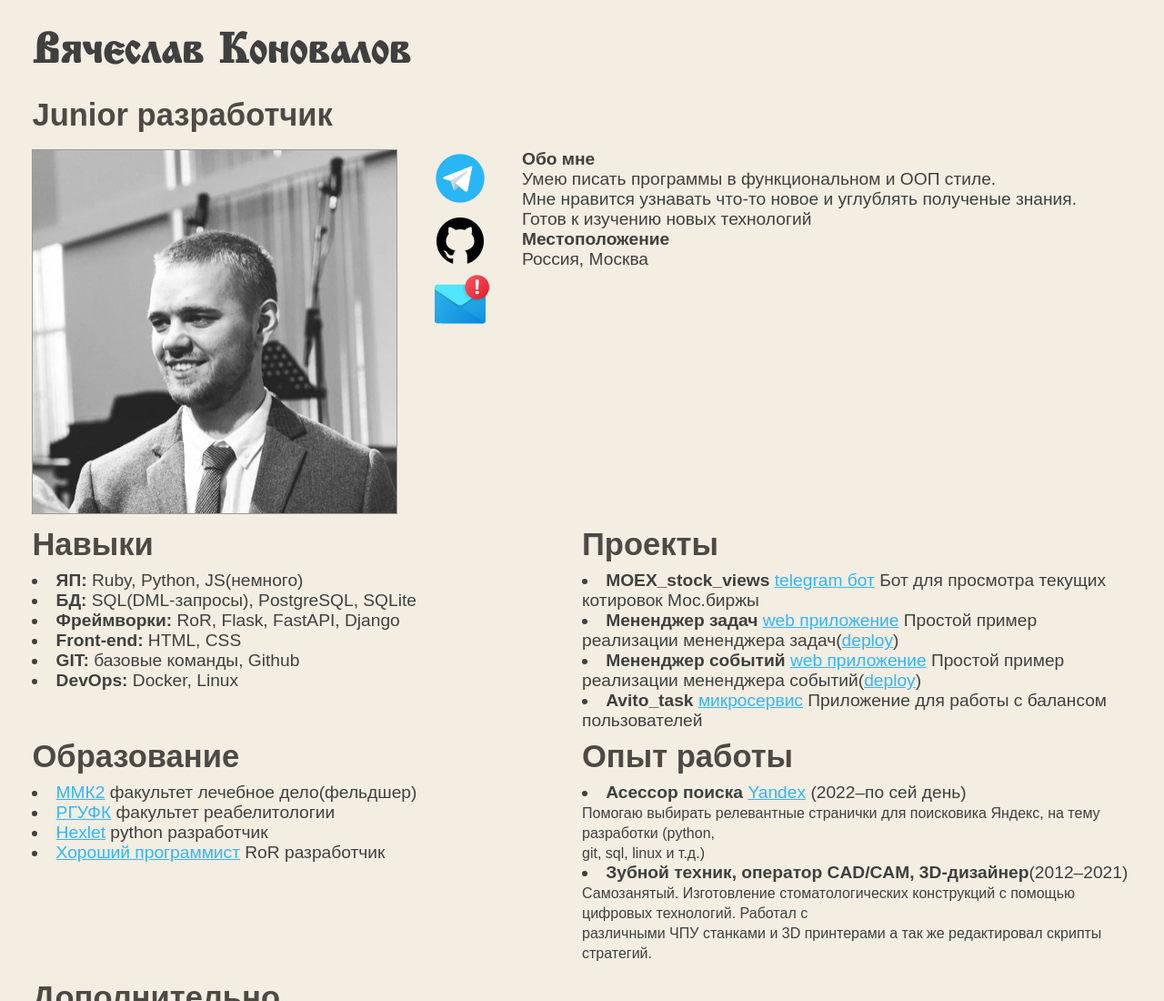
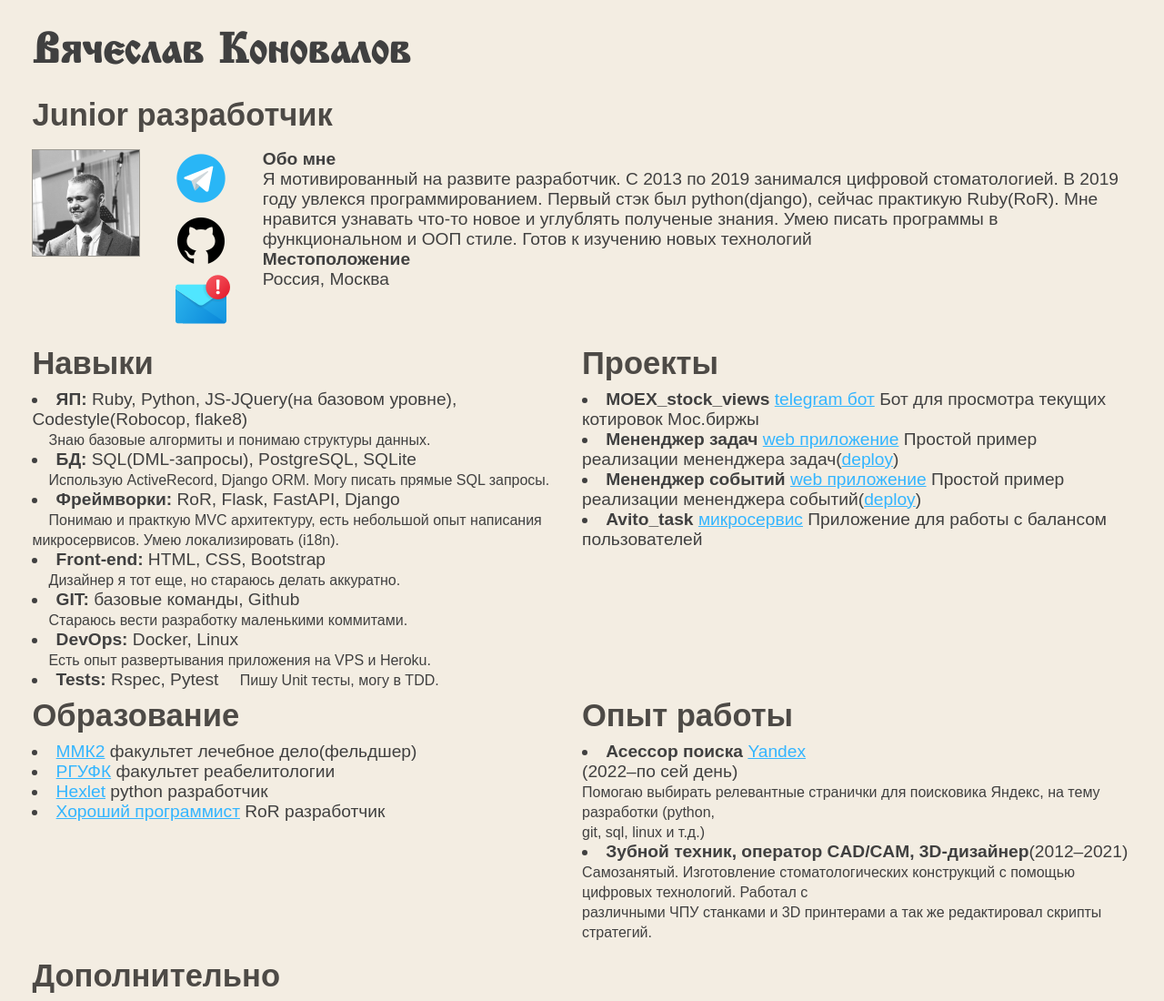
Before and after one commit to K0Hb/my_profile, a plain HTML site: page index.html in a window 1280 px wide. Shown: the top 1100 px of the page at 91% size. Drawn offline with Linux system fonts and the light colour scheme.

Commit message:
add content

```diff
--- a/css/stylesheet.css
+++ b/css/stylesheet.css
@@ -101,3 +101,9 @@
     flex-direction: column;
   }
 }
+
+.block-list small {
+  margin-top: 3%;
+  margin-bottom: 3%;
+  margin-left: 3%;
+}
--- a/index.html
+++ b/index.html
@@ -38,9 +38,12 @@
       <div>
         <div id="info_for_my" class="six columns">
           <h4>Обо мне</h4>
-          <p>Умею писать программы в функциональном и ООП стиле.</p>
-          <p>Мне нравится узнавать что-то новое и углублять полученые знания.</p>
-          <p>Готов к изучению новых технологий</p>
+          <p>Я мотивированный на развите разработчик.
+            С 2013 по 2019 занимался цифровой стоматологией.
+            В 2019 году увлекся программированием. Первый стэк был python(django), сейчас практикую Ruby(RoR).
+            Мне нравится узнавать что-то новое и углублять полученые знания.
+            Умею писать программы в функциональном и ООП стиле.
+            Готов к изучению новых технологий</p>
         </div>
         <div id="location" class="six columns">
           <p>
@@ -56,12 +59,22 @@
         <div id="skills" class="block-list">
           <h4 class="title">Навыки</h4>
           <ul>
-            <li><strong>ЯП:</strong> Ruby, Python, JS(немного)</li>
+            <li><strong>ЯП:</strong> Ruby, Python, JS-JQuery(на базовом уровне), Codestyle(Robocop, flake8)</li>
+            <small>Знаю базовые алгормиты и понимаю структуры данных.</small>
             <li><strong>БД:</strong> SQL(DML-запросы), PostgreSQL, SQLite</li>
+            <small>Использую ActiveRecord, Django ORM. Могу писать прямые SQL запросы.</small>
             <li><strong>Фреймворки:</strong> RoR, Flask, FastAPI, Django</li>
-            <li><strong>Front-end:</strong> HTML, CSS</li>
+            <small>Понимаю и практкую MVC архитектуру, есть небольшой опыт написания микросервисов. Умею
+              локализировать (i18n).</small>
+            <li><strong>Front-end:</strong> HTML, CSS, Bootstrap</li>
+            <small>Дизайнер я тот еще, но стараюсь делать аккуратно.</small>
             <li><strong>GIT:</strong> базовые команды, Github</li>
+            <small>Стараюсь вести разработку маленькими коммитами.</small>
             <li><strong>DevOps:</strong> Docker, Linux</li>
+            <small>Есть опыт развертывания приложения на VPS и Heroku.</small>
+            <li><strong>Tests:</strong> Rspec, Pytest
+              <small>Пишу Unit тесты, могу в TDD.</small>
+            </li>
           </ul>
         </div>
       </div>
@@ -102,7 +115,8 @@
         <div id="work-experience">
           <h4 class="title">Опыт работы</h4>
           <ul>
-            <li class="wrap"> <strong>Асессор поиска </strong><a class="link" href="https://yandex.ru/">Yandex</a> (2022&ndash;по сей день)
+            <li class="wrap"> <strong>Асессор поиска </strong><a class="link" href="https://yandex.ru/">Yandex</a>
+              (2022&ndash;по сей день)
               <small> Помогаю выбирать релевантные странички для поисковика Яндекс, на тему разработки (python,
                 git, sql, linux и т.д.)</small>
             </li>
```
Lines whose indentation alone changed are shown as unchanged.
